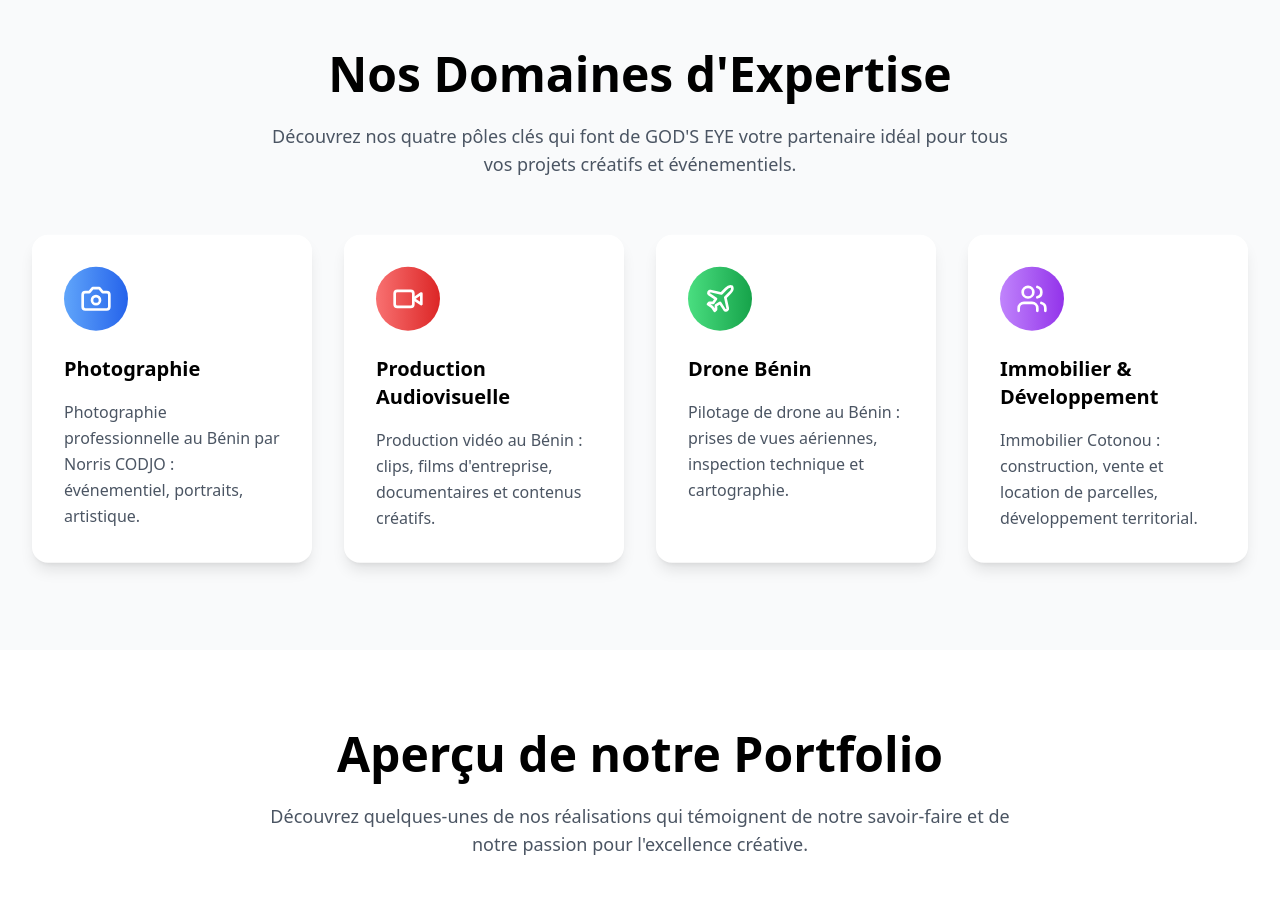
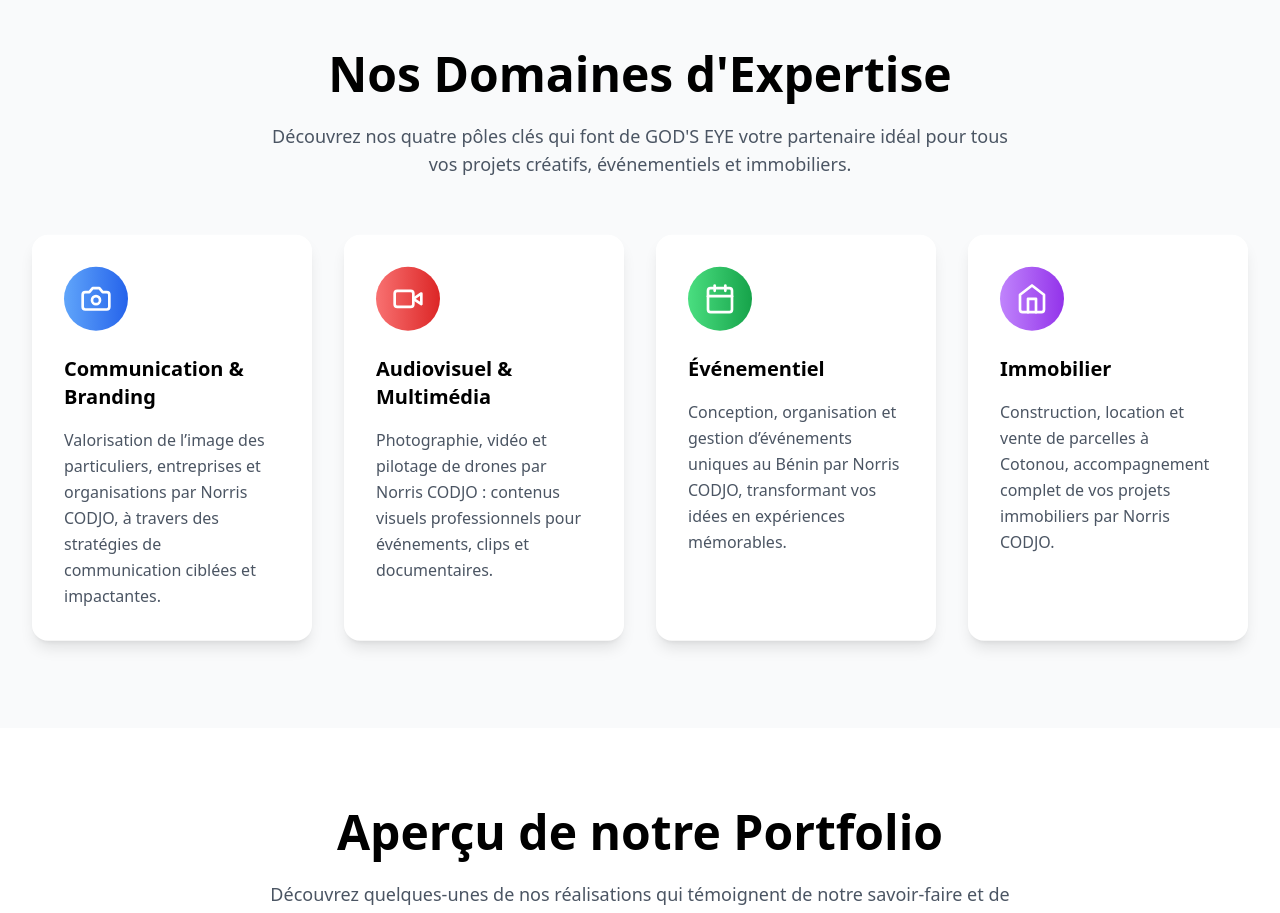
Before and after one commit to awechriscelle-lang/norris, a React (Vite) app: page / in a window 1280 px wide. Shown: the part 1580-2493 px from the top of the page. Built offline with nearby package versions, Linux system fonts and the light colour scheme; grey boxes are pictures that could not be loaded.

Commit message:
Updated Services.tsx

```diff
--- a/src/components/home/Services.tsx
+++ b/src/components/home/Services.tsx
@@ -1,30 +1,30 @@
 import React from 'react';
-import { Camera, Video, Plane, Users } from 'lucide-react';
+import { Camera, Video, Calendar, Home } from 'lucide-react';
 
 const Services = () => {
   const services = [
     {
       icon: Camera,
-      title: 'Photographie',
-      description: 'Photographie professionnelle au Bénin par Norris CODJO : événementiel, portraits, artistique.',
+      title: 'Communication & Branding',
+      description: 'Valorisation de l’image des particuliers, entreprises et organisations par Norris CODJO, à travers des stratégies de communication ciblées et impactantes.',
       color: 'from-blue-400 to-blue-600',
     },
     {
       icon: Video,
-      title: 'Production Audiovisuelle',
-      description: "Production vidéo au Bénin : clips, films d'entreprise, documentaires et contenus créatifs.",
+      title: 'Audiovisuel & Multimédia',
+      description: 'Photographie, vidéo et pilotage de drones par Norris CODJO : contenus visuels professionnels pour événements, clips et documentaires.',
       color: 'from-red-400 to-red-600',
     },
     {
-      icon: Plane,
-      title: 'Drone Bénin',
-      description: 'Pilotage de drone au Bénin : prises de vues aériennes, inspection technique et cartographie.',
+      icon: Calendar,
+      title: 'Événementiel',
+      description: 'Conception, organisation et gestion d’événements uniques au Bénin par Norris CODJO, transformant vos idées en expériences mémorables.',
       color: 'from-green-400 to-green-600',
     },
     {
-      icon: Users,
-      title: 'Immobilier & Développement',
-      description: 'Immobilier Cotonou : construction, vente et location de parcelles, développement territorial.',
+      icon: Home,
+      title: 'Immobilier',
+      description: 'Construction, location et vente de parcelles à Cotonou, accompagnement complet de vos projets immobiliers par Norris CODJO.',
       color: 'from-purple-400 to-purple-600',
     },
   ];
@@ -39,8 +39,7 @@ const Services = () => {
             Nos Domaines d'Expertise
           </h2>
           <p className="text-lg text-gray-600 max-w-3xl mx-auto">
-            Découvrez nos quatre pôles clés qui font de GOD'S EYE votre partenaire idéal
-            pour tous vos projets créatifs et événementiels.
+            Découvrez nos quatre pôles clés qui font de GOD'S EYE votre partenaire idéal pour tous vos projets créatifs, événementiels et immobiliers.
           </p>
         </div>
 
```
